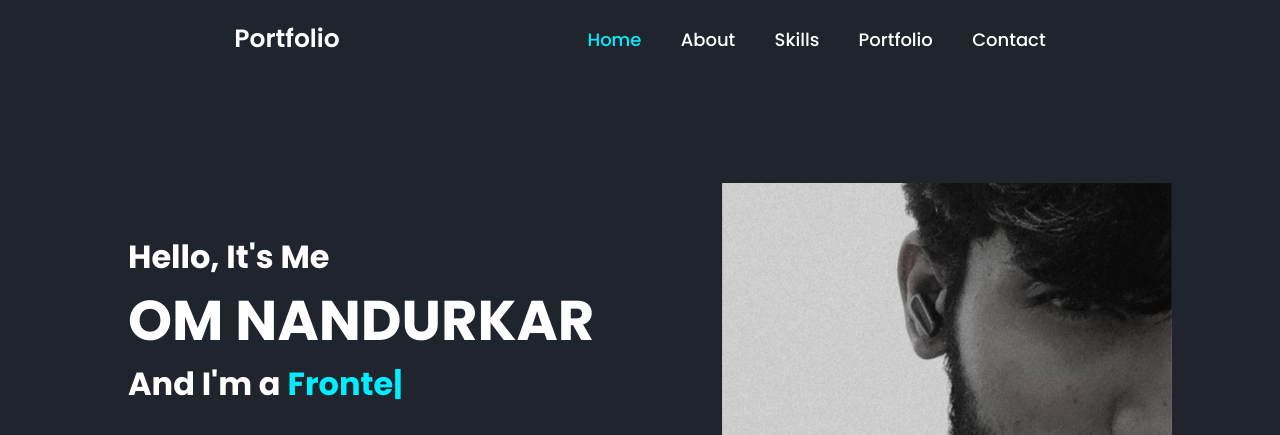
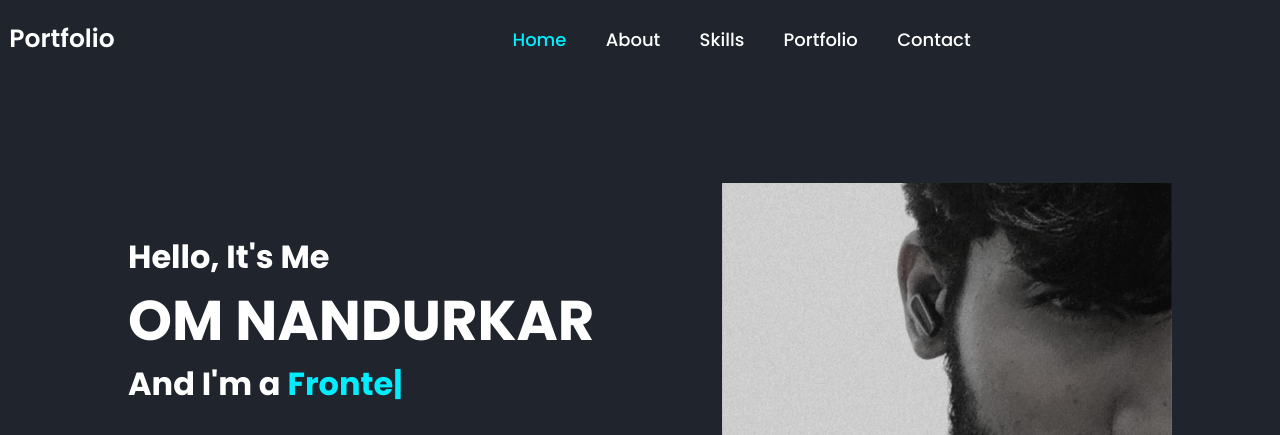
Before and after one commit to omnandurkar/portfolio, a plain HTML site: page index.html in a window 1280 px wide. Shown: the top 435 px of the page. Drawn offline with nearby package versions, Linux system fonts and the light colour scheme.

Commit message:
Changed some positions in navbar

```diff
--- a/style.css
+++ b/style.css
@@ -34,6 +34,7 @@ body{
     font-size: 25px;
     color: #fff;
     text-decoration: none;
+    margin-left: -300px;
     font-weight: 600;
     cursor: default;
     opacity: 0;
```
